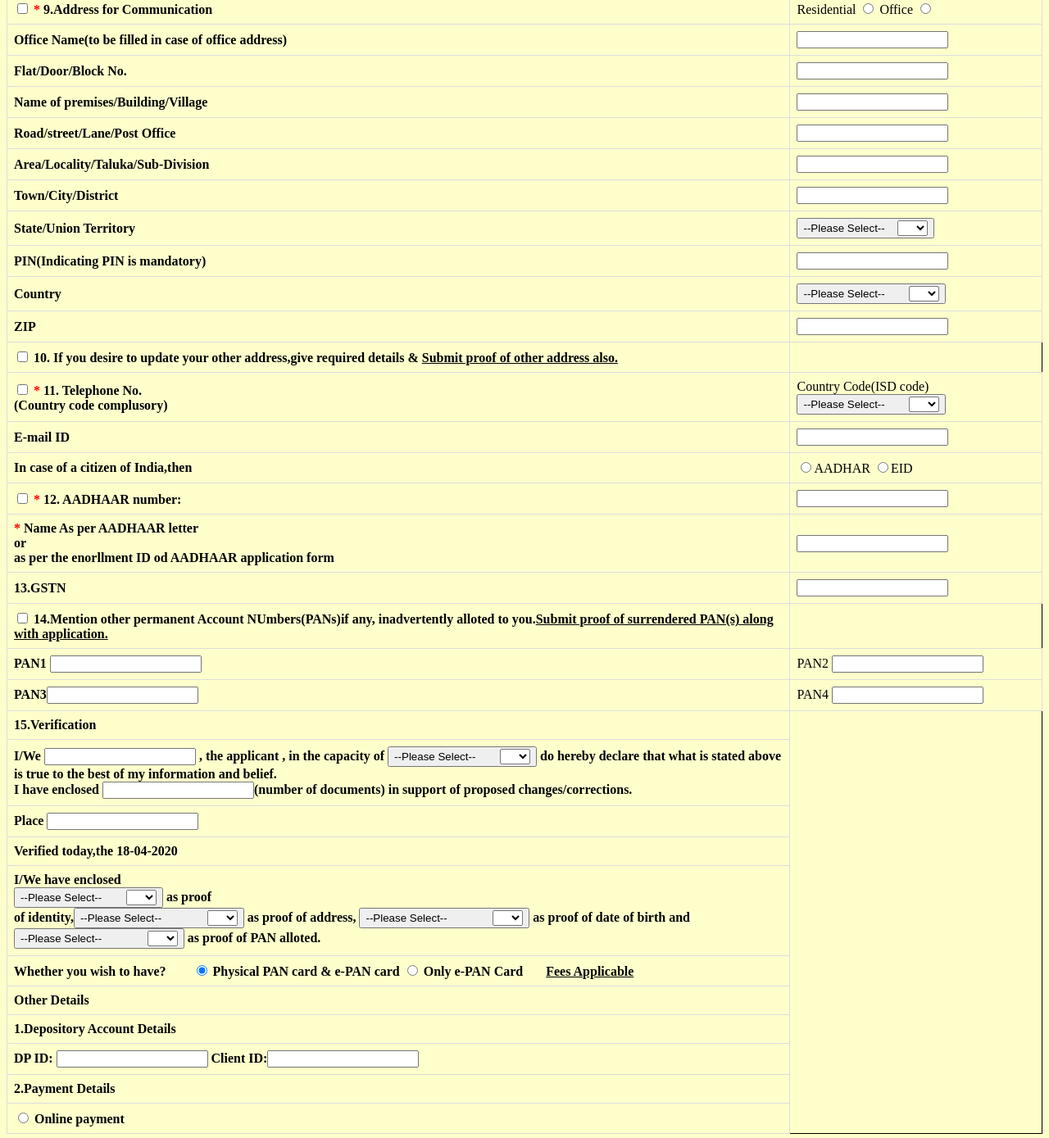
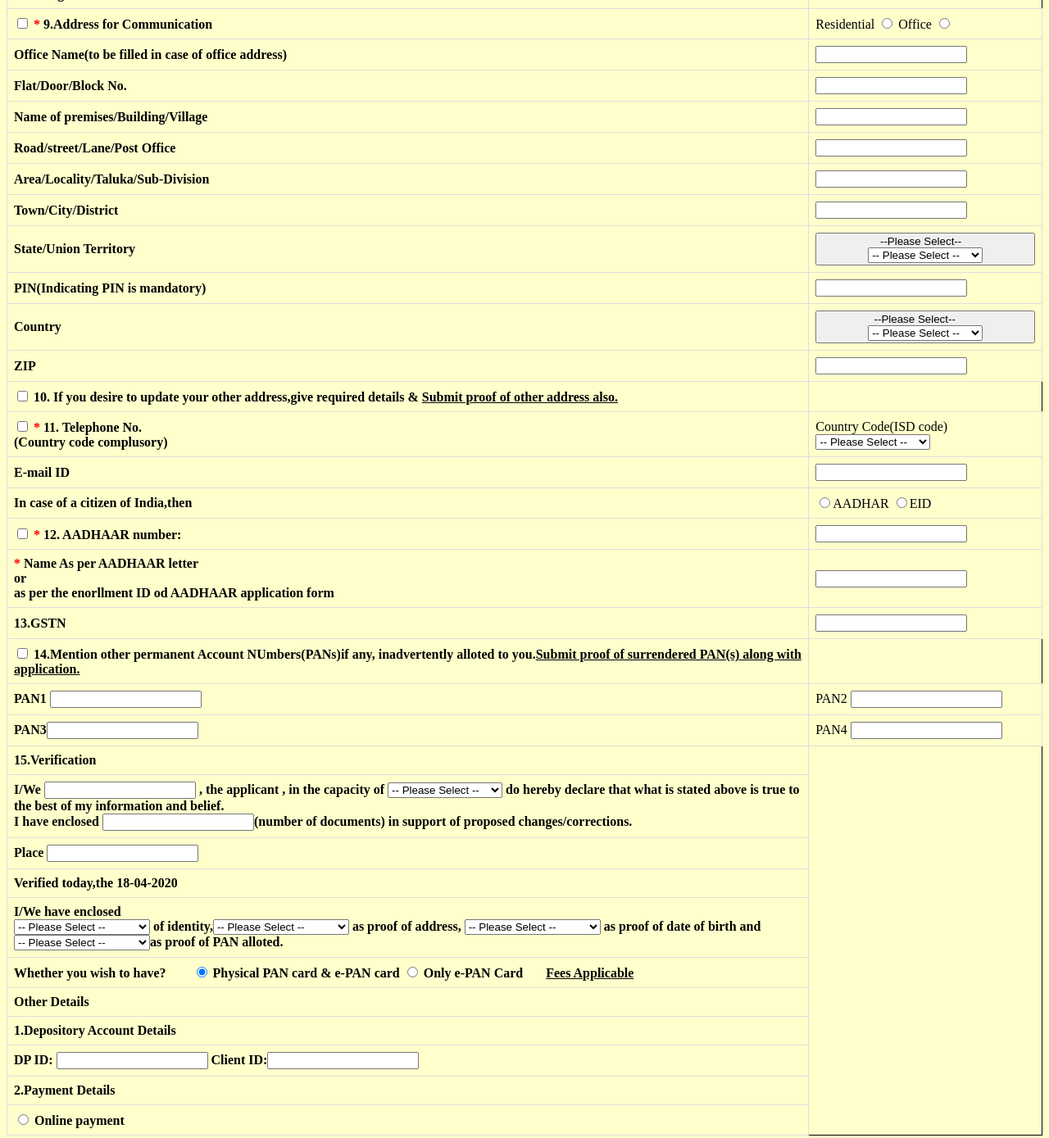
Before and after one commit to yamininagubandi/Pan-card, a plain HTML site: page index.html in a window 1280 px wide. Shown: the part 844-2233 px from the top of the page at 82% size. Drawn offline with Linux system fonts and the light colour scheme.

Commit message:
Update index.html

```diff
--- a/index.html
+++ b/index.html
@@ -68,7 +68,7 @@
         <label for="Kumari/Ms">Kumari/Ms</label>
         <input type="radio" id="Kumari/Ms" value="Kumari/Ms"></tr></th>
     <th >
-        <label for="Last Name/Surname">Last Name/Surname</label>
+        <label for="Last Name/Surname">Last Name/Surname</label></br>
         <input type="text" name="Last Name/Surname" id="Last Name/Surname">&nbsp;&nbsp;&nbsp;&nbsp;&nbsp;&nbsp;
         <label for="First Name">First Name</label>
         <input type="text" name="First Name" id="First Name">&nbsp;&nbsp;&nbsp;&nbsp;&nbsp;
@@ -193,11 +193,9 @@
         <th>State/Union Territory</th>
         <td>
             <button type="button">--Please Select-- &nbsp;&nbsp;
-            <select name="state" id="state">
-            <optgroup label ="">
-                <option value="state"></option>
-                </optgroup>
-            </select></button></td>
+            <select name="country" id="country">
+                    <OPTION VALUE=""> -- Please Select --  &nbsp;&nbsp; </OPTION>
+            </select></td>
     </tr>
     <tr>
         <th>PIN(Indicating PIN is mandatory)</th>
@@ -206,11 +204,9 @@
     <tr>
         <th>Country</th>
         <td><button type ="button"> --Please Select-- &nbsp;&nbsp;&nbsp;&nbsp;&nbsp;&nbsp;
-            <select name="country" id="country">
-                <optgroup label ="">
-                    <option value="Country"></option>
-                    </optgroup>
-            </select></button></td>
+             <select name="country" id="country">
+                    <OPTION VALUE=""> -- Please Select --  &nbsp;&nbsp; </OPTION>
+            </select></td>
     </tr>
     <tr>
 <th>ZIP</th>
@@ -226,12 +222,9 @@
             <span style="color:red;font-weight:bold">*</span> 11. Telephone No.<br/>
               (Country code complusory)</th>
               <td>Country Code(ISD code)
-                <button type ="button"> --Please Select-- &nbsp;&nbsp;&nbsp;&nbsp;&nbsp;&nbsp;
-                    <select name="country" id="country">
-                        <optgroup label ="">
-                            <option value="Country"></option>
-                            </optgroup>
-                    </select></button><br/>
+                 <select name="country" id="country">
+                    <OPTION VALUE=""> -- Please Select --  &nbsp;&nbsp; </OPTION>
+            </select>
                 </td>
     </tr>
     <tr>
@@ -286,12 +279,9 @@
         </tr>
         <tr>
             <th>I/We <input type="text"> , the applicant , in the capacity of
-                <button type ="button"> --Please Select-- &nbsp;&nbsp;&nbsp;&nbsp;&nbsp;&nbsp;
-                    <select name="country" id="country">
-                        <optgroup label ="">
-                            <option value="Country"></option>
-                            </optgroup>
-                    </select></button>
+               <select name="country" id="country">
+                    <OPTION VALUE=""> -- Please Select --  &nbsp;&nbsp; </OPTION>
+            </select>
                 do hereby
             declare that what is stated above is true  to the best of my information
         and belief.<br/>
@@ -308,33 +298,19 @@ in support of proposed changes/corrections.</th>
         </tr>
         <tr>
             <th>I/We have enclosed<br/>
-                <button type ="button"> --Please Select-- &nbsp;&nbsp;&nbsp;&nbsp;&nbsp;&nbsp;
-                    <select name="country" id="country">
-                        <optgroup label ="">
-                            <option value="Country"></option>
-                            </optgroup>
-                    </select></button> as proof<br/>
-                    of identity,<button type ="button"> --Please Select-- &nbsp;&nbsp;&nbsp;&nbsp;&nbsp;&nbsp;
-                        &nbsp;&nbsp;&nbsp;&nbsp;&nbsp;&nbsp;
+                <select name="country" id="country">
+                    <OPTION VALUE=""> -- Please Select --  &nbsp;&nbsp; &nbsp;&nbsp;&nbsp;&nbsp;&nbsp;&nbsp; </OPTION>
+            </select
+                 as proof<br/>
+                    of identity,<select name="country" id="country">
+                    <OPTION VALUE=""> -- Please Select --  &nbsp;&nbsp; &nbsp;&nbsp;&nbsp;&nbsp;&nbsp;&nbsp; </OPTION>
+                    </select> as proof of address,
                         <select name="country" id="country">
-                            <optgroup label ="">
-                                <option value="Country"></option>
-                                </optgroup>
-                        </select></button> as proof of address,
-                        <button type ="button"> --Please Select-- &nbsp;&nbsp;&nbsp;&nbsp;&nbsp;&nbsp;
-                            &nbsp;&nbsp;&nbsp;&nbsp;&nbsp;&nbsp;
+                    <OPTION VALUE=""> -- Please Select --  &nbsp;&nbsp; &nbsp;&nbsp;&nbsp;&nbsp;&nbsp;&nbsp; </OPTION>
+                    </select> as proof of date of birth and
                             <select name="country" id="country">
-                                <optgroup label ="">
-                                    <option value="Country"></option>
-                                    </optgroup>
-                            </select></button> as proof of date of birth and
-                            <button type ="button"> --Please Select-- &nbsp;&nbsp;&nbsp;&nbsp;&nbsp;&nbsp;
-                                &nbsp;&nbsp;&nbsp;&nbsp;&nbsp;&nbsp;
-                                <select name="country" id="country">
-                                    <optgroup label ="">
-                                        <option value="Country"></option>
-                                        </optgroup>
-                                </select></button> as proof of PAN alloted.
+                    <OPTION VALUE=""> -- Please Select --  &nbsp;&nbsp; &nbsp;&nbsp;&nbsp;&nbsp;&nbsp;&nbsp; </OPTION>
+                    </select>as proof of PAN alloted.
             </th></tr>
             <tr>
                 <th>Whether you wish to have? &nbsp;&nbsp;&nbsp;&nbsp;&nbsp;&nbsp;
@@ -367,14 +343,11 @@ in support of proposed changes/corrections.</th>
             </h4>
             <h4><input type="radio" name="name" checked>
             <label for="DSC">DSC</label>
-            <button type ="button"> --Select-- &nbsp;&nbsp;&nbsp;&nbsp;&nbsp;&nbsp;
-                &nbsp;&nbsp;&nbsp;&nbsp;&nbsp;&nbsp;
                 <select name="country" id="country">
-                    <optgroup label ="">
-                        <option value="Country"></option>
-                        </optgroup>
-                </select></button>&nbsp;&nbsp;&nbsp;&nbsp;&nbsp;&nbsp;
-<u>Guidelines for DSC user</u>
+                <OPTION VALUE=""> -- Select --  &nbsp;&nbsp; &nbsp;&nbsp;&nbsp;&nbsp;&nbsp;&nbsp; </OPTION>
+        </select>
+            &nbsp;&nbsp;&nbsp;&nbsp;&nbsp;&nbsp;
+<span style="color:red;font-weight:bold"><u>Guidelines for DSC user</u></span>
         </h4>
 <h4>Upload Photo &nbsp;&nbsp;&nbsp;&nbsp;&nbsp;&nbsp;
     &nbsp;&nbsp;&nbsp;&nbsp;&nbsp;&nbsp;&nbsp;&nbsp;&nbsp;&nbsp;&nbsp;&nbsp;&nbsp;&nbsp;
@@ -396,7 +369,7 @@ OR</h4>
     <input type="text"></h4>
     <h4>Already Uploaded documents
         &nbsp;&nbsp;&nbsp;&nbsp;&nbsp;&nbsp;&nbsp;&nbsp;&nbsp;
-        <input type="text" >
+        <textarea id="upload" name="upload" rows="4" cols="30"></textarea>
         <h4>
         <input type="submit" style="margin-left: 25%" value="Submit"></h4>
     </h4>
```
